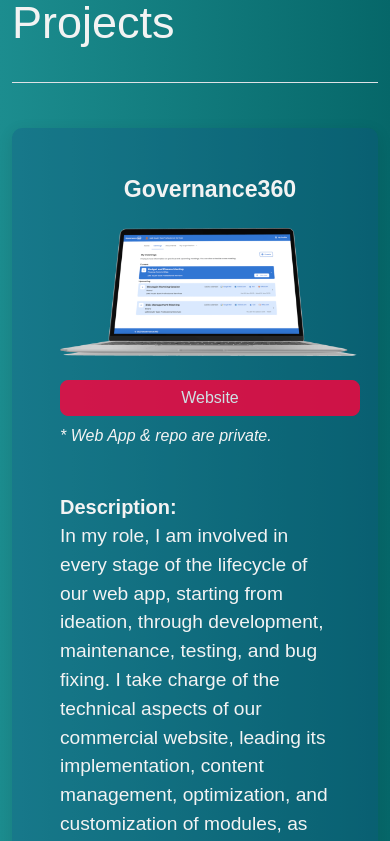
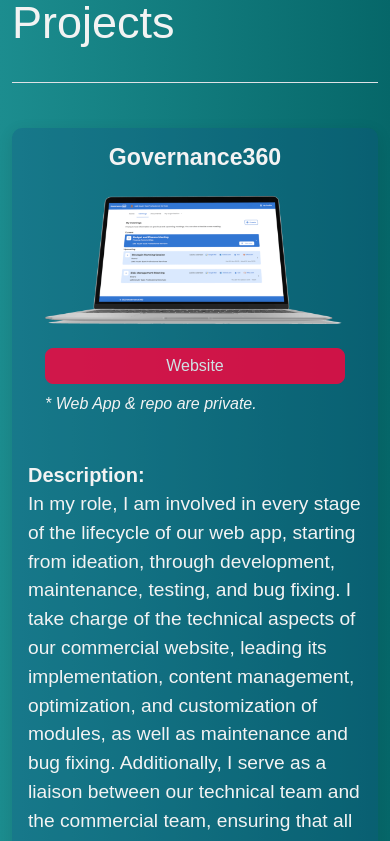
Before and after one commit to manelucas/portfolio, a React (Create React App) app: page / in a window 390 px wide. Shown: the part 2440-3281 px from the top of the page. Built offline with nearby package versions, Linux system fonts and the light colour scheme.

Commit message:
styling fix on smaller screen

```diff
--- a/src/App.css
+++ b/src/App.css
@@ -285,4 +285,8 @@
   .image-container {
       width: 300px;
   }
+  .project-card {
+    padding: 1rem;
+    align-items: center;
+  }
 }
```
